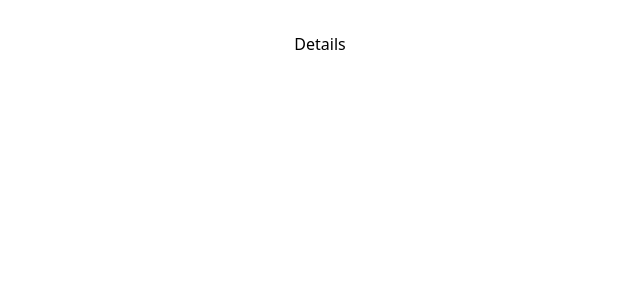
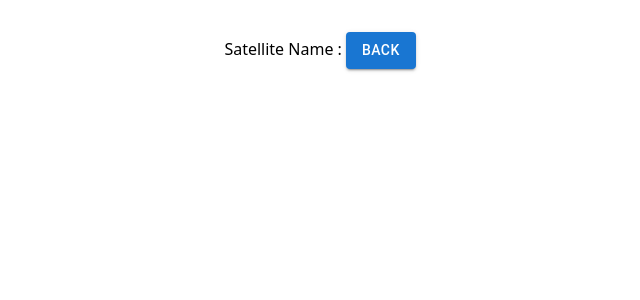
Before and after one commit to acxdme/01_satStart, a React (Vite) app: page /details in a window 1280 px wide. Shown: the top 300 px of the page, without its empty margins (320-960 px from the left). Built offline with nearby package versions, Linux system fonts and the light colour scheme.

Commit message:
added back button

```diff
--- a/src/components/ButtonUsage.tsx
+++ b/src/components/ButtonUsage.tsx
@@ -1,8 +1,18 @@
-import * as React from 'react';
 import Button from '@mui/material/Button';
+import { useNavigate } from 'react-router-dom';
 
-function ButtonUsage() {
-  return <Button variant="contained">Hello world</Button>;
+interface ButtonProps {
+  buttonText: string;
+}
+
+
+const ButtonUsage: React.FC<ButtonProps> = ({ buttonText }) => {
+
+  const navigate = useNavigate();
+  const handleOnclick = () => {
+    navigate("/home");
+  }
+  return <Button variant="contained" onClick={() => { handleOnclick() }}>{buttonText}</Button>;
 }
 
 export default ButtonUsage;
--- a/src/components/Card.tsx
+++ b/src/components/Card.tsx
@@ -8,8 +8,7 @@ import { useNavigate } from 'react-router-dom';
 export default function ActionAreaCard(props: any) {
     const navigate = useNavigate();
     const handleCardAction = (name: string) => {
-        console.log("name", name)
-        navigate("/details");
+        navigate("/details", { state: { Name: name } });
     }
 
     return (
--- a/src/components/Details.tsx
+++ b/src/components/Details.tsx
@@ -1,8 +1,16 @@
+import { useLocation } from "react-router-dom";
+import ButtonUsage from "./ButtonUsage";
 
 function Details() {
+
+  const location = useLocation();
+
   return (
-    <div>Details</div>
+    <div>
+      Satellite Name : {location?.state?.Name}
+      <ButtonUsage buttonText={"Back"} />
+    </div>
   )
 }
 
-export default Details
+export default Details;
```
